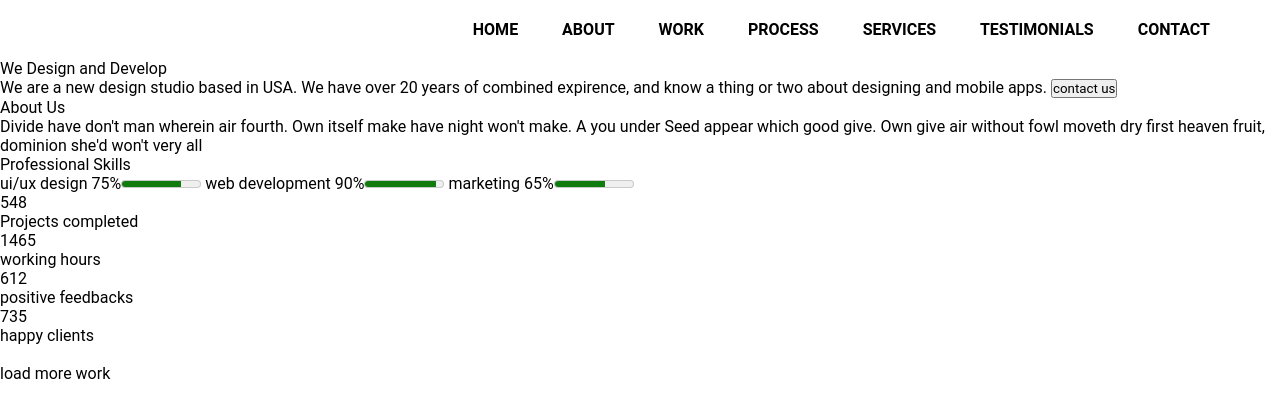
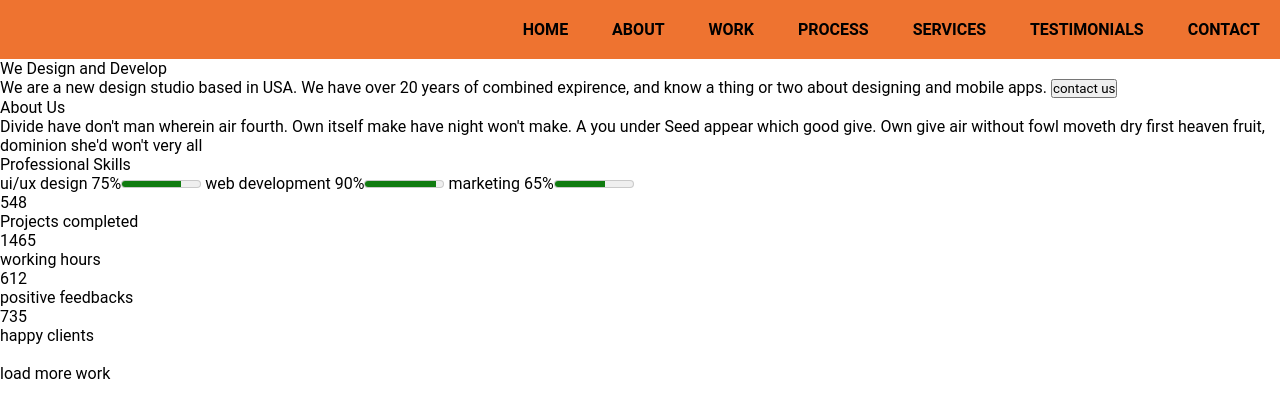
Before and after one commit to MateuszWasik1/Landing-Page, a plain HTML site: page index.html in a window 1280 px wide. Shown: the top 395 px of the page. Drawn offline with Linux system fonts and the light colour scheme.

Commit message:
End of short work in 03.04

```diff
--- a/css/style.css
+++ b/css/style.css
@@ -3,18 +3,21 @@
     padding: 0;
     font-family: "Roboto";
 }
-section nav{
+nav{
+    position: fixed;
     text-align: right;
     text-transform: uppercase;
-    padding:20px 50px;
+    padding:20px 0px;
+    width: 100%;
+    background-color: #EE7330;
 }
-section nav a{
+nav a{
     text-decoration: none;
     padding: 0 20px;
     font-weight: bold;
     color: black;
     transition: 0.5s;
 }
-section nav a:hover{
+nav a:hover{
     color: #10C9C3
 }
--- a/index.html
+++ b/index.html
@@ -8,7 +8,6 @@
     <link rel="stylesheet" href="css/style.css">
 </head>
 <body>
-    <section>
     <nav>
         <a href="#home">home</a>
         <a href="#about">about</a>
@@ -18,6 +17,7 @@
         <a href="#testimonials">testimonials</a>
         <a href="#contact">contact</a>
     </nav>
+    <section class="fSection">
         <p>We Design and Develop</p>
         <span>We are a new design studio based in USA. We have over 20 years of combined expirence, and know a thing or two about designing and mobile apps.</span>
         <button>contact us</button>
@@ -164,6 +164,6 @@
             <a href="https://github.com/">GitHub</a>
         </div>
     </footer>
-    <script src="main.js"></script>
+    <script src="js/main.js"></script>
 </body>
 </html>
--- a/js/main.js
+++ b/js/main.js
@@ -0,0 +1,3 @@
+let nav = document.querySelector("nav");
+let fSection = document.querySelector(".fSection")
+fSection.style.paddingTop = `${nav.clientHeight}px`
```
Lines whose indentation alone changed are shown as unchanged.
